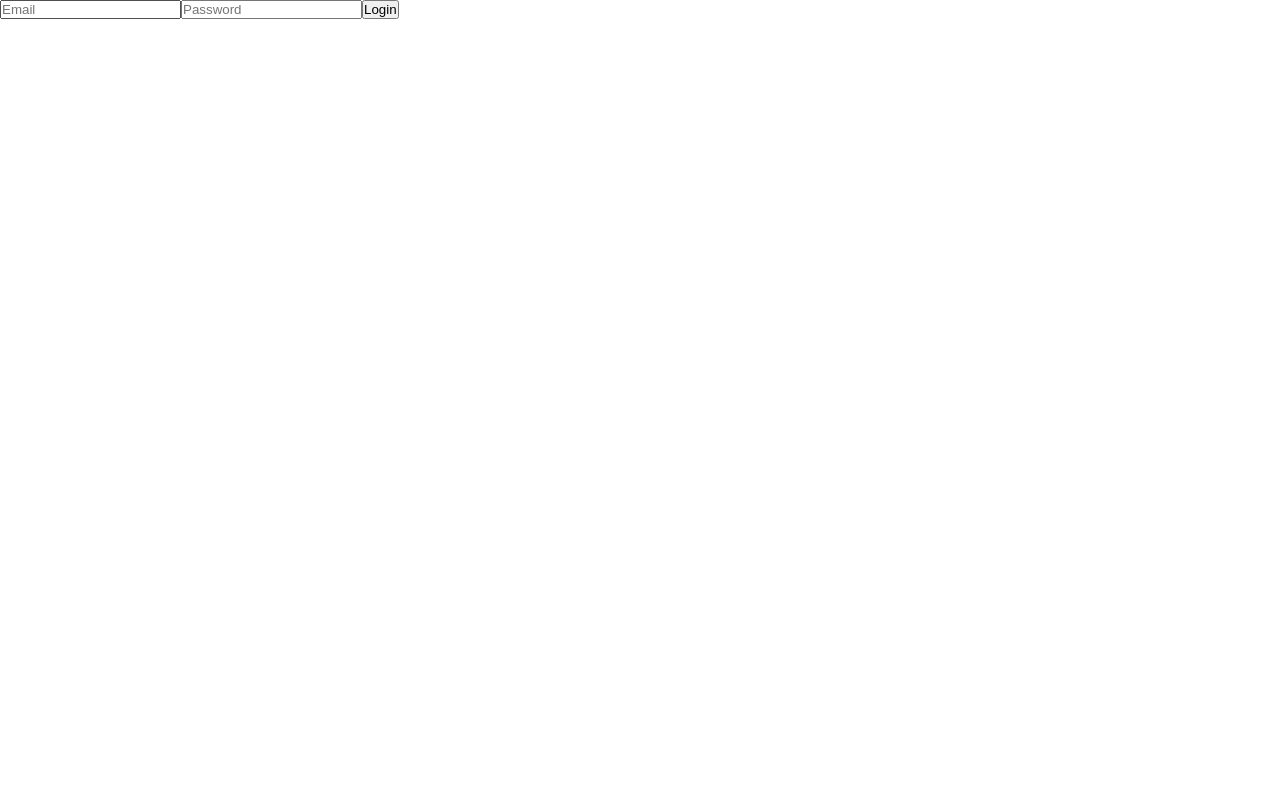
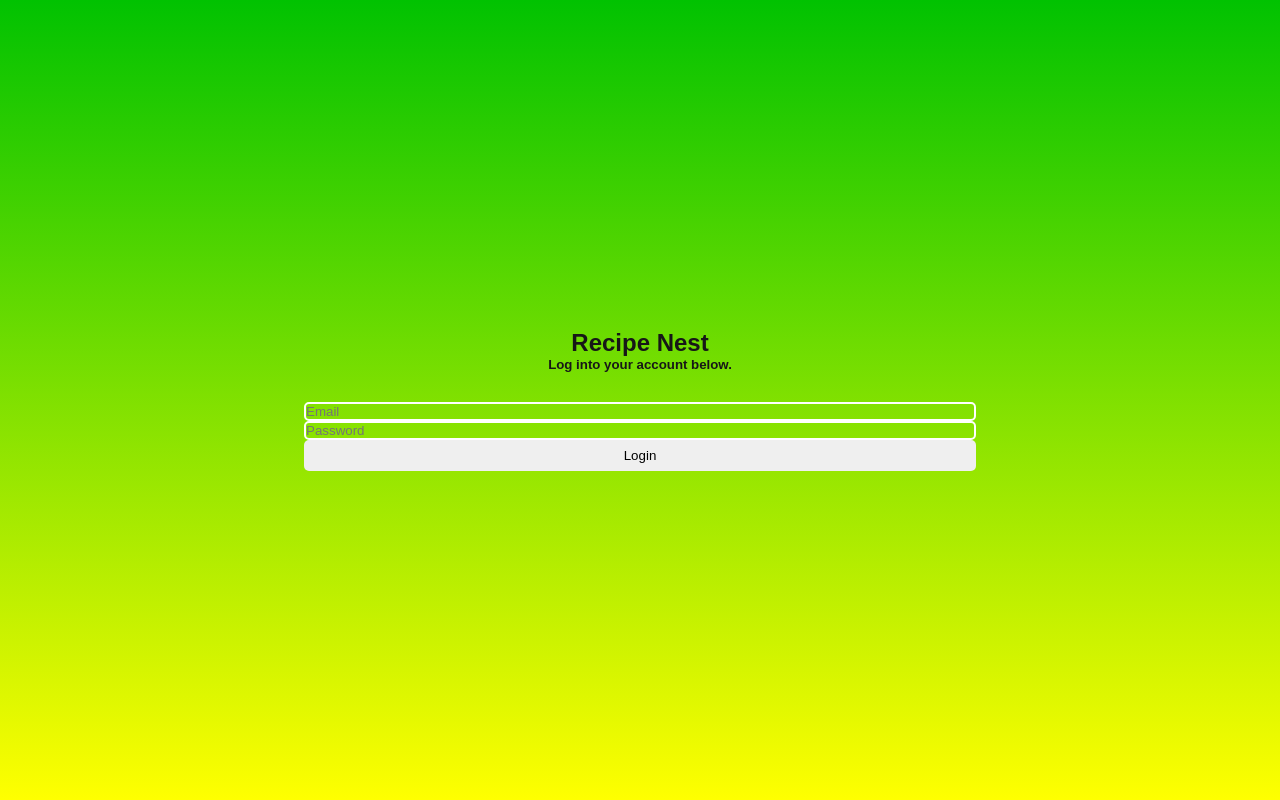
Before and after one commit to CharliePine22/recipe-haven, a Next.js app: page /authenticate in a window 1280 px wide. Built offline with nearby package versions, Linux system fonts and the light colour scheme.

Commit message:
Began design of login form

```diff
--- a/src/app/authenticate/api/login.js
+++ b/src/app/authenticate/api/login.js
@@ -1,6 +1,7 @@
 import { signIn } from '@/auth';
 
 export default async function handler(req, res) {
+  console.log(req);
   try {
     const { email, password } = req.body;
     await signIn('credentials', { email, password });
--- /dev/null
+++ b/src/app/authenticate/authenticate.module.css
@@ -0,0 +1,50 @@
+.formContainer {
+  display: flex;
+  flex-direction: column;
+  justify-content: center;
+  width: 70%;
+  align-items: center;
+}
+
+.formContainer form {
+  display: flex;
+  flex-direction: column;
+  justify-content: center;
+  align-items: center;
+  width: 75%;
+}
+
+.formContainer input {
+  padding: 5;
+  margin: 5 0;
+  background-color: transparent;
+  color: white;
+  border: 2px solid white;
+  border-radius: 5px;
+  width: 100%;
+}
+
+.formContainer button {
+  width: 100%;
+  padding: 8px 5px;
+  border-radius: 5px;
+  cursor: pointer;
+  border: none;
+}
+
+.titleContainer {
+  display: flex;
+  flex-direction: column;
+  justify-content: center;
+  align-items: center;
+  margin-bottom: 30px;
+}
+
+.wrapper {
+  display: flex;
+  flex-direction: column;
+  justify-content: center;
+  align-items: center;
+  height: 100vh;
+  background: linear-gradient(0deg, yellow, rgb(1, 194, 1));
+}
--- a/src/app/authenticate/page.jsx
+++ b/src/app/authenticate/page.jsx
@@ -1,5 +1,8 @@
+'use client';
+
 import { FormEvent } from 'react';
-import { useRouter } from 'next/router';
+import { useRouter } from 'next/navigation';
+import styles from './authenticate.module.css';
 
 const Authenticate = () => {
   const router = useRouter();
@@ -11,7 +14,7 @@
     const email = formData.get('email');
     const password = formData.get('password');
 
-    const response = await fetch('/api/auth/login', {
+    const response = await fetch('/api/login', {
       method: 'POST',
       headers: { 'Content-Type': 'application/json' },
       body: JSON.stringify({ email, password }),
@@ -25,11 +28,24 @@
   }
 
   return (
-    <form onSubmit={handleSubmit}>
-      <input type='email' name='email' placeholder='Email' required />
-      <input type='password' name='password' placeholder='Password' required />
-      <button type='submit'>Login</button>
-    </form>
+    <main className={styles.wrapper}>
+      <div className={styles.titleContainer}>
+        <h2>Recipe Nest</h2>
+        <h5>Log into your account below.</h5>
+      </div>
+      <div className={styles.formContainer}>
+        <form onSubmit={handleSubmit}>
+          <input type='email' name='email' placeholder='Email' required />
+          <input
+            type='password'
+            name='password'
+            placeholder='Password'
+            required
+          />
+          <button type='submit'>Login</button>
+        </form>
+      </div>
+    </main>
   );
 };
 
```
